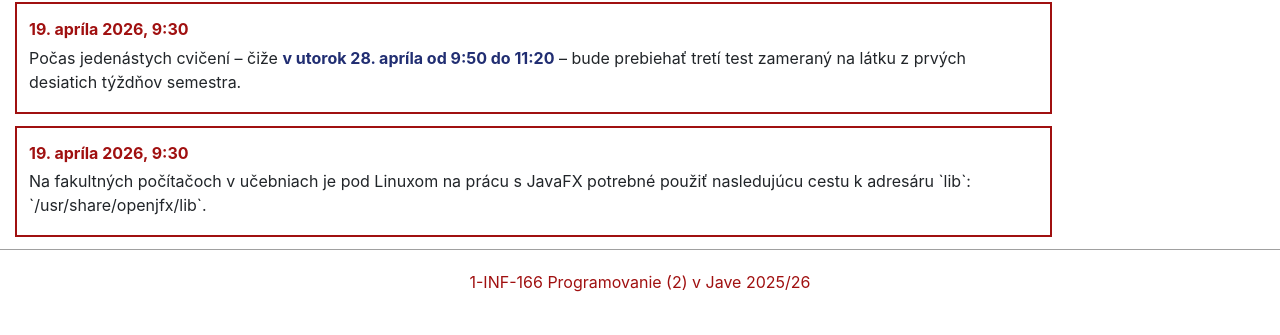
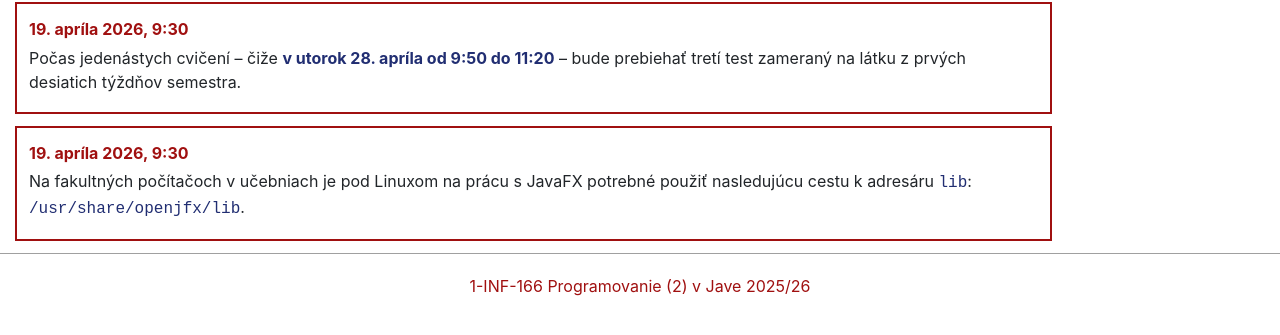
Before and after one commit to dcs-fmph/prog2, a Jekyll site: the page built from index.md, in a window 1280 px wide. Shown: the part 474-809 px from the top of the page. Built offline with Jekyll 4.4.1, drawn with Linux system fonts in a browser that asks for light colours; nearby versions of some CDN libraries; our own code applies the rules of GitHub Pages for plain Markdown files; part of the change alters nothing that is shown.

```diff
--- a/index.md
+++ b/index.md
@@ -51,5 +51,5 @@ Počas jedenástych cvičení &ndash; čiže <strong>v utorok 28. apríla od 9:5
 <div class="oznam">
 <h4>19. apríla 2026, 9:30</h4>
 
-Na fakultných počítačoch v učebniach je pod Linuxom na prácu s JavaFX potrebné použiť nasledujúcu cestu k adresáru `lib`: `/usr/share/openjfx/lib`.
+Na fakultných počítačoch v učebniach je pod Linuxom na prácu s JavaFX potrebné použiť nasledujúcu cestu k adresáru <tt>lib</tt>: <tt>/usr/share/openjfx/lib</tt>.
 </div>
```
